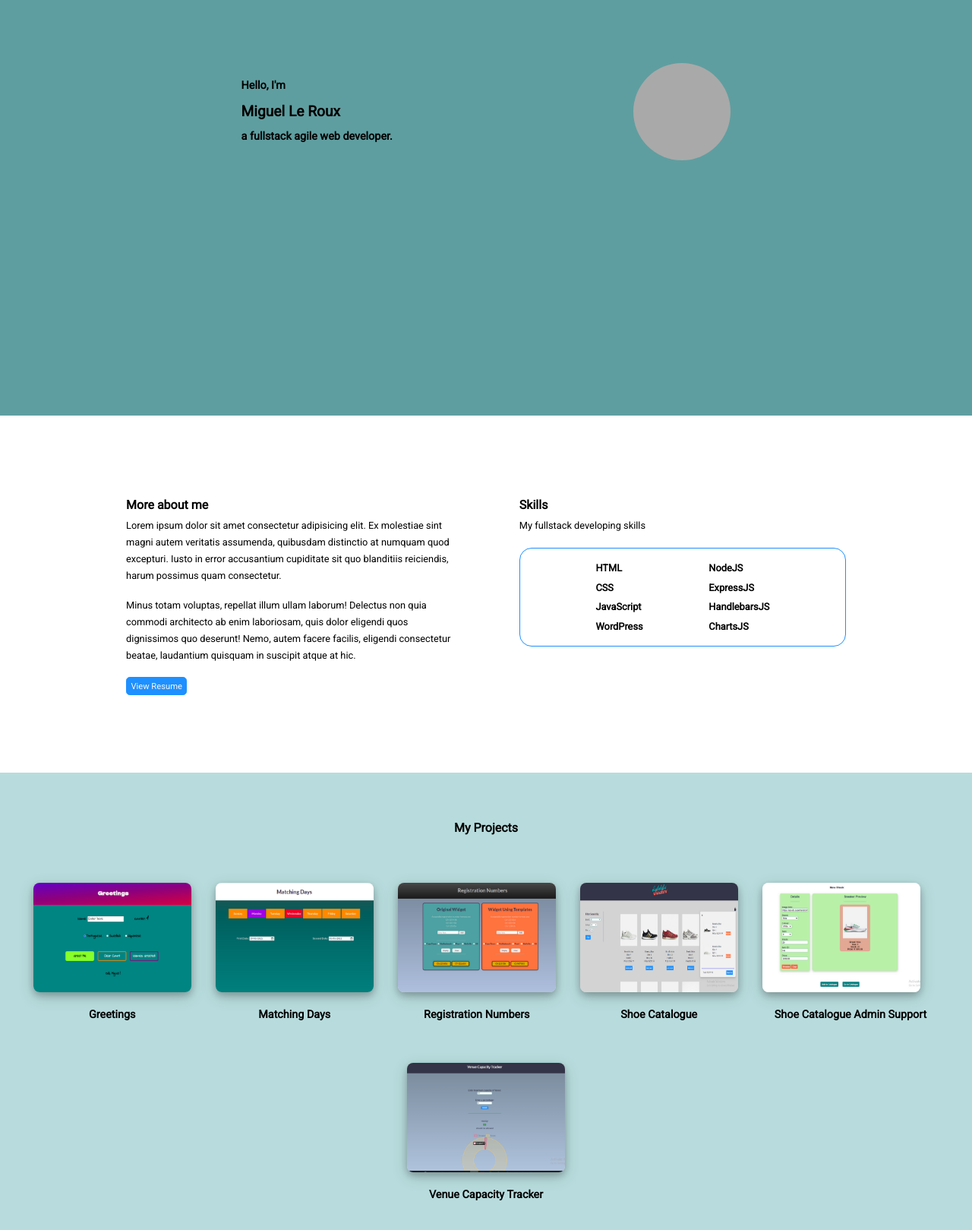
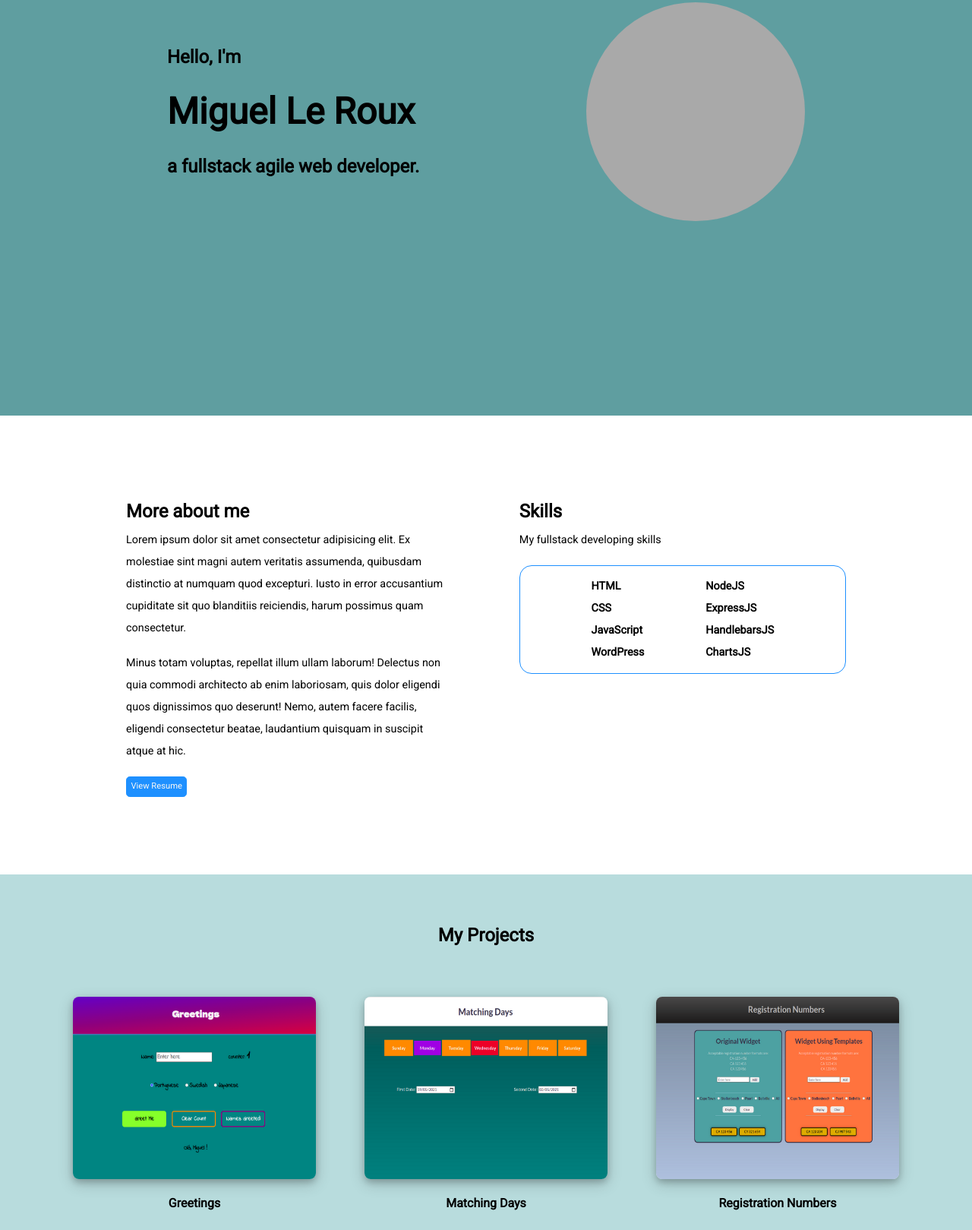
Before and after one commit to MiguelLouisLeRoux/My_Portfolio, a plain HTML site: page index.html in a window 1280 px wide. Shown: the part 253-1872 px from the top of the page at 76% size. Drawn offline with Linux system fonts and the light colour scheme.

Commit message:
completed layout and styling

```diff
--- a/style.css
+++ b/style.css
@@ -27,7 +27,7 @@ html {
 }
 
 
-h1 {font-size: 1.2rem; font-family: 'Roboto', sans-serif; line-height: 2;}
+h1 {font-size: 1.4rem; font-family: 'Roboto', sans-serif; line-height: 2;}
 h2 {font-size: 1rem; font-family: 'Roboto', sans-serif; line-height: 2;}
 h3 {font-size: 0.9rem; font-family: 'Roboto', sans-serif; line-height: 2;}
 
@@ -103,6 +103,8 @@ nav .menu-icon .navicon:after {
     transition: all .2s ease-out;
     width: 100%;
     cursor: pointer;
+    height: 2px;
+
 }
 
 nav .menu-icon .navicon:before {
@@ -190,8 +192,8 @@ header {
 
 .image {
     content: '';
-    width: 8rem;
-    height: 8rem;
+    width: 9rem;
+    height: 9rem;
     border-radius: 50%;
     background: darkgray;
 }
@@ -419,10 +421,6 @@ i {
     cursor: pointer;
 }
 
-footer .socials h2 {
-    margin: 1rem;
-}
-
 .links {
     display: block;
     width: 80%;
@@ -433,7 +431,83 @@ footer .socials h2 {
 /* ****Footer*** */
 
 
+@media (min-width: 590px) {
+
+    h1 {font-size: 1.6rem; font-family: 'Roboto', sans-serif; line-height: 2;}
+    h2 {font-size: 1rem; font-family: 'Roboto', sans-serif; line-height: 2;}
+    h3 {font-size: 0.9rem; font-family: 'Roboto', sans-serif; line-height: 2;}
+
+    .intro h3 {font-size: 0.9rem;}
+
+
+    header {
+        flex-flow: row;
+        flex-wrap: nowrap;
+    }
+
+    .image {
+        width: 10rem;
+        height: 10rem;
+    }
+}
+
+@media (min-width: 700px) {
+
+    h1 {font-size: 2rem; font-family: 'Roboto', sans-serif; line-height: 2;}
+    h2 {font-size: 1.2rem; font-family: 'Roboto', sans-serif; line-height: 2;}
+    h3 {font-size: 0.9rem; font-family: 'Roboto', sans-serif; line-height: 2;}
+
+    .intro h3 {font-size: 1.1rem;}
+
+    p, li, a, label, i {font-size: 0.9rem; font-family: 'Roboto', sans-serif; line-height: 2;}
+
+    .links i {
+        font-size: 2rem;
+    }
+
+    .links h3 {
+        font-size: 1rem;
+    }
+
+    .image {
+        width: 11rem;
+        height: 11rem;
+    }
+
+    .project-sect {
+        padding: 3%;
+        flex-flow: row;
+        flex-wrap: wrap;
+        gap: 4rem;
+    }
+
+    .proj-container {
+        flex-flow: column-reverse;
+    }
+
+    .proj-container .proj-title {
+        padding: 1rem;
+    }
+}
+
+
 @media (min-width: 48em) {
+
+    h1 {font-size: 2.1rem; font-family: 'Roboto', sans-serif; line-height: 2;}
+    h2 {font-size: 1.2rem; font-family: 'Roboto', sans-serif; line-height: 2;}
+    h3 {font-size: 0.9rem; font-family: 'Roboto', sans-serif; line-height: 2;}
+
+    .intro h3 {font-size: 1.2rem;}
+
+    p, li, a, label, i {font-size: 0.9rem; font-family: 'Roboto', sans-serif; line-height: 2;}
+
+    .links i {
+        font-size: 2rem;
+    }
+
+    .links h3 {
+        font-size: 1.1rem;
+    }
 
     /* ****Navigation**** */
     nav .menu-icon, .sidebar {
@@ -442,7 +516,7 @@ footer .socials h2 {
 
     nav ul li, nav ul a {
         display: inline-block;
-        padding: 0.8rem 0;
+        padding: 0.6rem 0;
         width: 6rem;
         color: dodgerblue;
         text-align: center;
@@ -465,44 +539,22 @@ footer .socials h2 {
     }
     /* ****Navigation**** */
 
-
-    /* ****Header**** */
-
-    /* ****Header**** */
-
-
-    /* ****About-Skills**** */
-    .about-skills {
-        height: 100%;
-        flex-flow: row;
-        justify-content: space-evenly;
-
-    }
-
-    .about {
-
-        width: 40%;
-    }
-
-    .skills {
-        width: 40%;
-    }
-    /* ****About-Skills**** */
-
-
     /* ****PROJECTS**** */
     .project-sect img {
+        width: 20rem;
+        height: 15rem;
         transition: 700ms ease-in-out;
     }
 
-    .box1:hover img {
-        width: 2.5rem;
-        height: 2.5rem;
-        border-radius: 0.3rem;
+    .box1 {
+        width: 20rem;
+        height: 15rem;
     }
 
-    .box2 {
-        display: block;
+    .box1:hover img {
+        width: 4rem;
+        height: 4rem;
+        border-radius: 0.3rem;
     }
 
     .box2 {
@@ -510,6 +562,7 @@ footer .socials h2 {
         padding: 0.5em 1em;
         color: #333447;
         float: right;
+        display: block;
     }
 
     .box2 p {
@@ -517,22 +570,24 @@ footer .socials h2 {
     }
 
     .box2 a {
-        position: unset;
-    }
-
-    .box2 a {
+        width: calc(100% - 15px);
+        bottom: 7.5px;
+        left: 7.5px;
         border: solid 0.1rem dodgerblue;
-        background-color: dodgerblue;
-        padding: 0.1em 0.8em;
-        border-radius: 0.2rem;
+        background-color: lightseagreen;
+        border-radius: 0.5rem;
         cursor: pointer;
         color: whitesmoke;
         transition: 300ms;
+        text-align: center;
+        align-content: center;
+        font-size: 1rem;
+        height: 15%;
     }
 
     .box2 a:hover {
         border: solid 0.1rem seagreen;
-        background-color: seagreen;
+        background-color: rgb(76, 186, 194);
     }
 
     .project-button {
@@ -557,25 +612,42 @@ footer .socials h2 {
     /* ****Contact**** */
 }
 
-@media (min-width: 470px) {
-    header {
+
+@media (min-width: 1100px) {
+
+    h1 {font-size: 3rem; font-family: 'Roboto', sans-serif; line-height: 2;}
+    h2 {font-size: 1.5rem; font-family: 'Roboto', sans-serif; line-height: 2;}
+    h3 {font-size: 1rem; font-family: 'Roboto', sans-serif; line-height: 2;}
+
+    .intro h3 {font-size: 1.5rem;}
+
+    p, li, a, label, i {font-size: 0.9rem; font-family: 'Roboto', sans-serif; line-height: 2;}
+
+    .links i {
+        font-size: 2rem;
+    }
+
+    .links h3 {
+        font-size: 1.3rem;
+    }
+
+    .image {
+        width: 18rem;
+        height: 18rem;
+    }
+
+    .about-skills {
+        height: 100%;
         flex-flow: row;
-        flex-wrap: nowrap;
+        justify-content: space-evenly;
+    }
+
+    .about {
+
+        width: 40%;
+    }
+
+    .skills {
+        width: 40%;
     }
 }
-
-@media (min-width: 700px) {
-    .project-sect {
-        flex-flow: row;
-        flex-wrap: wrap;
-        gap: 2rem;
-    }
-
-    .proj-container {
-        flex-flow: column-reverse;
-    }
-
-    .proj-container .proj-title {
-        padding: 1rem;
-    }
-}
```
